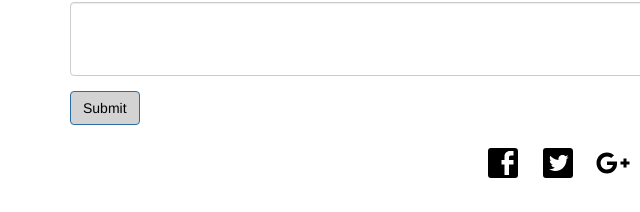
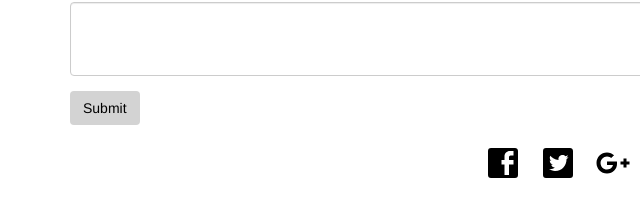
Before and after one commit to maggie2209/jane_doe, a plain HTML site: page index.html in a window 1280 px wide. Shown: the part 1995-2207 px from the top of the page, 0-640 px from the left. Drawn offline with nearby package versions, Linux system fonts and the light colour scheme.

Commit message:
removed border of submit button

```diff
--- a/index.html
+++ b/index.html
@@ -152,7 +152,7 @@
          <label for="exampleFormControlTextarea1"><p>If you have any questions about any of the cases we've discussed or have any suggestions for cases we should look into, please leave them down below!</p></label>
          <textarea class="form-control" id="exampleFormControlTextarea1" rows="3"></textarea>
       </div>
-      <button type="submit" class="btn btn-primary">Submit</button>
+      <button type="submit" class="btn">Submit</button>
     </form>
   </div>
 </div>
```
